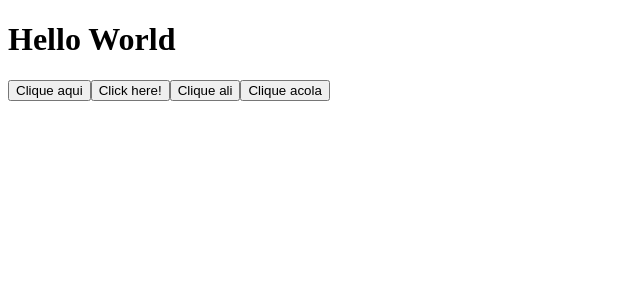
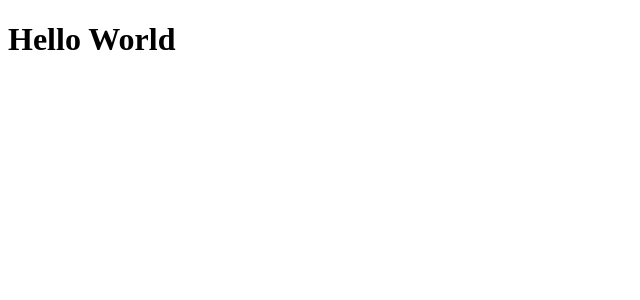
Before and after one commit to mvgoliveira/IEEE-CEFET-CAP-REACT-21.2, a React (Vite) app: page / in a window 1280 px wide. Shown: the top 300 px of the page, without its empty margins (0-640 px from the left). Built offline with nearby package versions, Linux system fonts and the light colour scheme.

Commit message:
Hello world

```diff
--- a/src/App.jsx
+++ b/src/App.jsx
@@ -1,14 +1,7 @@
-import Button from './components/Button';
 
 function App() {
   return (
-    <>
-      <h1>Hello World</h1>
-      <Button text="Clique aqui"/>
-      <Button>Click here!</Button>
-      <Button text="Clique ali"/>
-      <Button text="Clique acola"/>
-    </>
+    <h1>Hello World</h1>
   )
 }
 
--- a/src/components/Button.jsx
+++ /dev/null
@@ -1,8 +0,0 @@
-export default function Button({text, children}) {
-  return (
-    <button type="button">
-      {text}
-      {children}
-    </button>
-  )
-}
```
